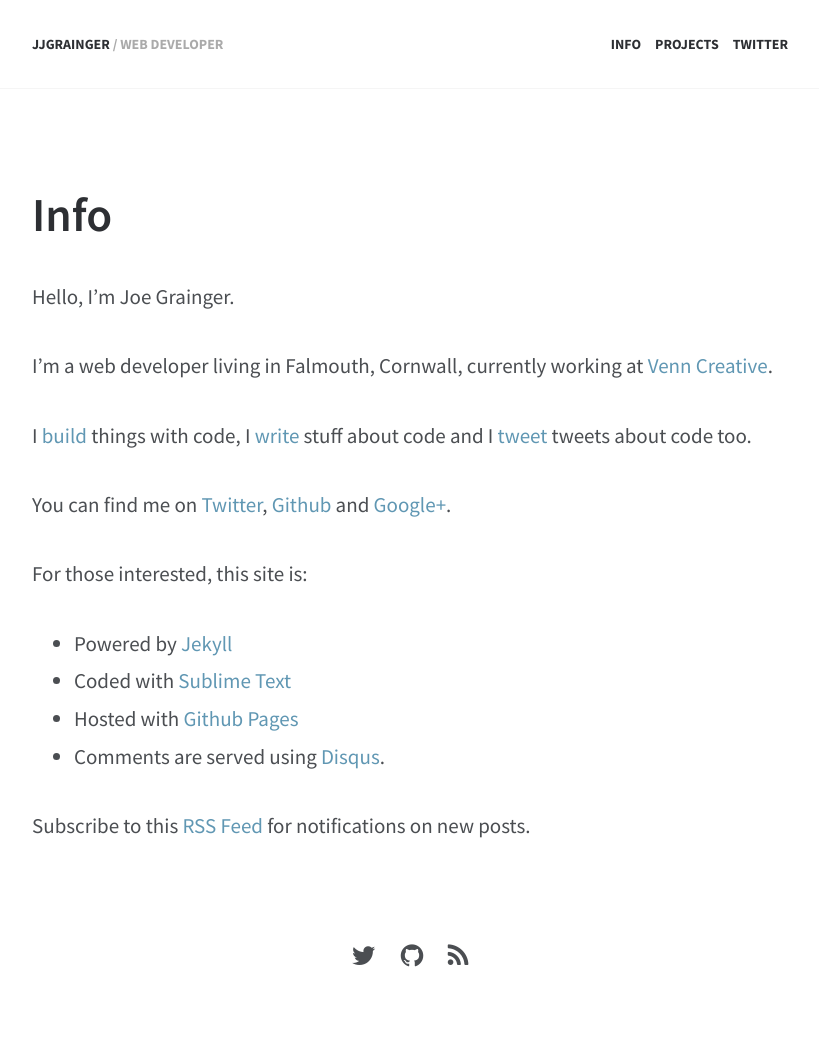
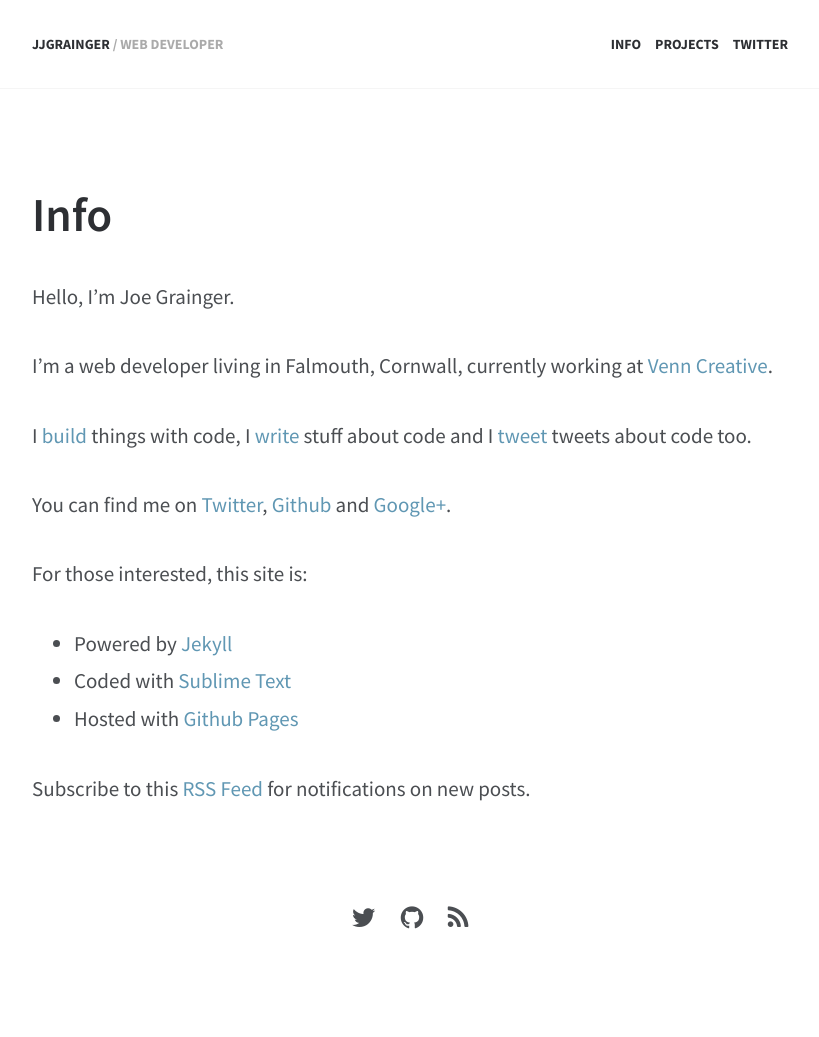
Before and after one commit to jjgrainger/jjgrainger, a Jekyll site: the page built from info.md, in a window 1280 px wide. Shown: the whole page, without its empty margins (230-1049 px from the left). Built offline with Jekyll 4.4.1, drawn with Linux system fonts in a browser that asks for light colours; nearby versions of some CDN libraries; after the commit the page ends 1000 px from its top, so only the background shows below that.

Commit message:
remove line about comments with disqus

```diff
--- a/info.md
+++ b/info.md
@@ -19,6 +19,5 @@ For those interested, this site is:
 * Powered by [Jekyll](https://github.com/mojombo/jekyll)
 * Coded with [Sublime Text](http://www.sublimetext.com/)
 * Hosted with [Github Pages](http://pages.github.com/)
-* Comments are served using [Disqus](http://disqus.com/).
 
 Subscribe to this [RSS Feed](http://feeds.feedburner.com/jjgrainger) for notifications on new posts.
```
